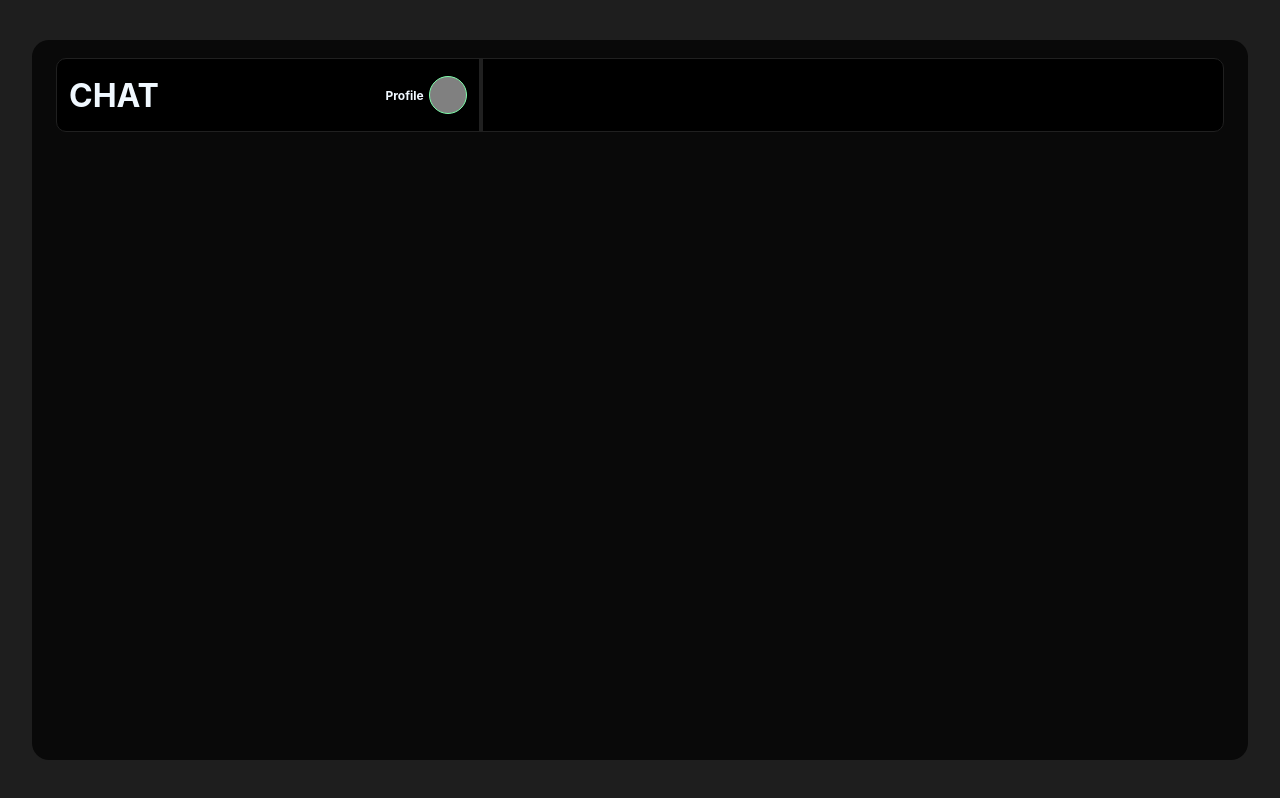
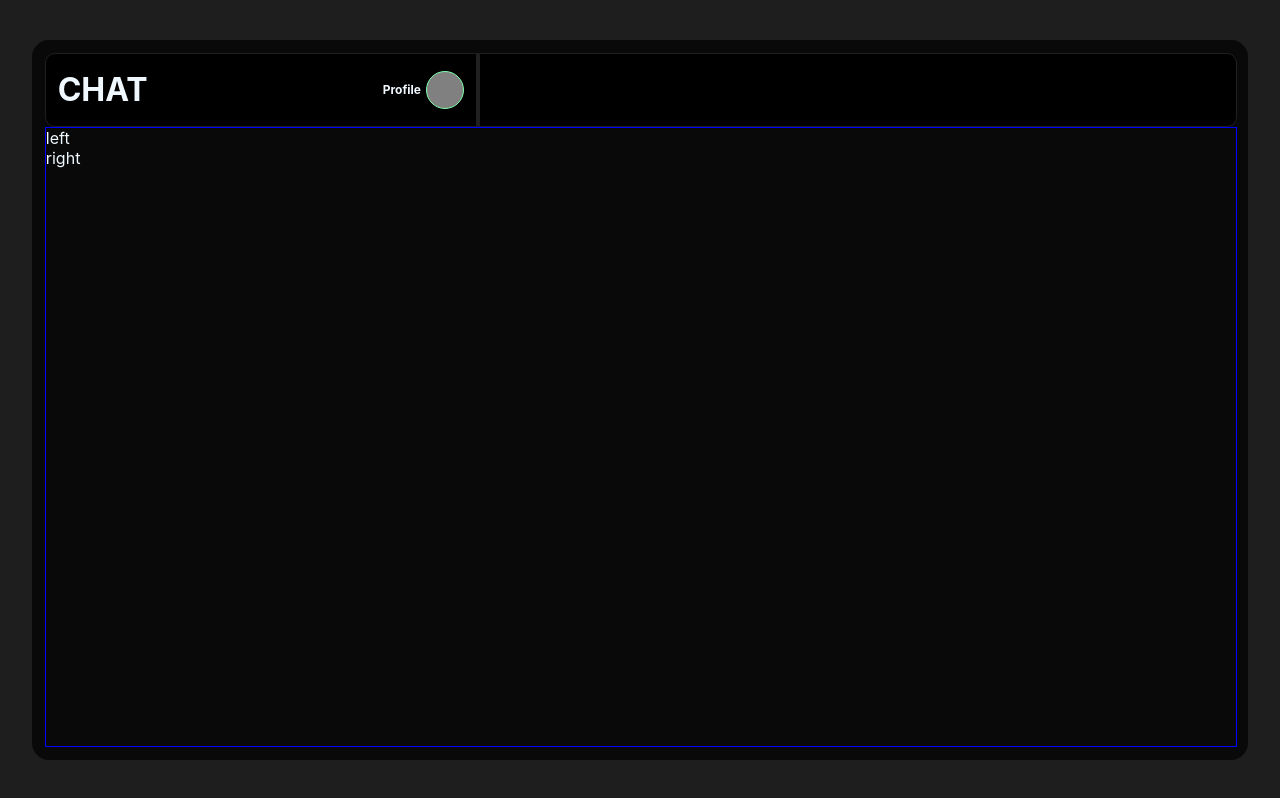
Before and after one commit to Hsu-hsuuuu/project-chat, a React (Create React App) app: page / in a window 1280 px wide. Built offline with nearby package versions, Linux system fonts and the light colour scheme.

Commit message:
created left and right sides components in Main-component

```diff
--- a/src/Chat.module.scss
+++ b/src/Chat.module.scss
@@ -11,7 +11,8 @@
     .chat_window {
         width: 95vw;
         height: 90vh;
-        display: flex;
+        box-sizing: border-box;
+        padding: 1%;
         justify-content: center;
 
         border-radius: 17px;
--- a/src/Chat.tsx
+++ b/src/Chat.tsx
@@ -1,12 +1,14 @@
 import React, { FC, useState } from 'react';
 import ChatHeader from './components/ChatHeader/ChatHeader';
 import styles from './Chat.module.scss';
+import MainArea from './components/MainArea/MainArea';
 
 const Chat: FC = () => {
   return (
     <div className={ styles.chat }>
       <div className={ styles.chat_window }>
         <ChatHeader />
+        <MainArea />
       </div>
     </div>
   );
--- a/src/components/ChatHeader/ChatHeader.module.scss
+++ b/src/components/ChatHeader/ChatHeader.module.scss
@@ -2,7 +2,7 @@
     height: 9vh;
     width: 100%;
     display: flex;
-    margin: 1.5% 2% 0 2%;
+
 
     border-radius: 10px;
     border: 1px solid #202020;
--- /dev/null
+++ b/src/components/MainArea/MainArea.module.scss
@@ -0,0 +1,5 @@
+.main {
+    width: 100%;
+    height: 89%;
+    border: 1px solid blue;
+}
--- a/src/components/MainArea/MainArea.tsx
+++ b/src/components/MainArea/MainArea.tsx
@@ -1,8 +1,13 @@
 import React, { FC } from 'react';
+import styles from './MainArea.module.scss';
+import MainLeftSide from './MainLeftSide/MainLeftSide';
+import MainRightSide from './MainRightSide/MainRightSide';
 
 const MainArea: FC = () => {
     return (
-        <div>
+        <div className={ styles.main }>
+            <MainLeftSide />
+            <MainRightSide />
         </div>
     );
 }
--- /dev/null
+++ b/src/components/MainArea/MainLeftSide/MainLeftSide.tsx
@@ -0,0 +1,11 @@
+import React, { FC } from 'react';
+
+const MainLeftSide: FC = () => {
+    return (
+        <div>
+            left
+        </div>
+    );
+}
+
+export default MainLeftSide;
--- /dev/null
+++ b/src/components/MainArea/MainRightSide/MainRightSide.tsx
@@ -0,0 +1,11 @@
+import React, { FC } from 'react';
+
+const MainRightSide: FC = () => {
+    return (
+        <div>
+            right
+        </div>
+    );
+}
+
+export default MainRightSide;
```
